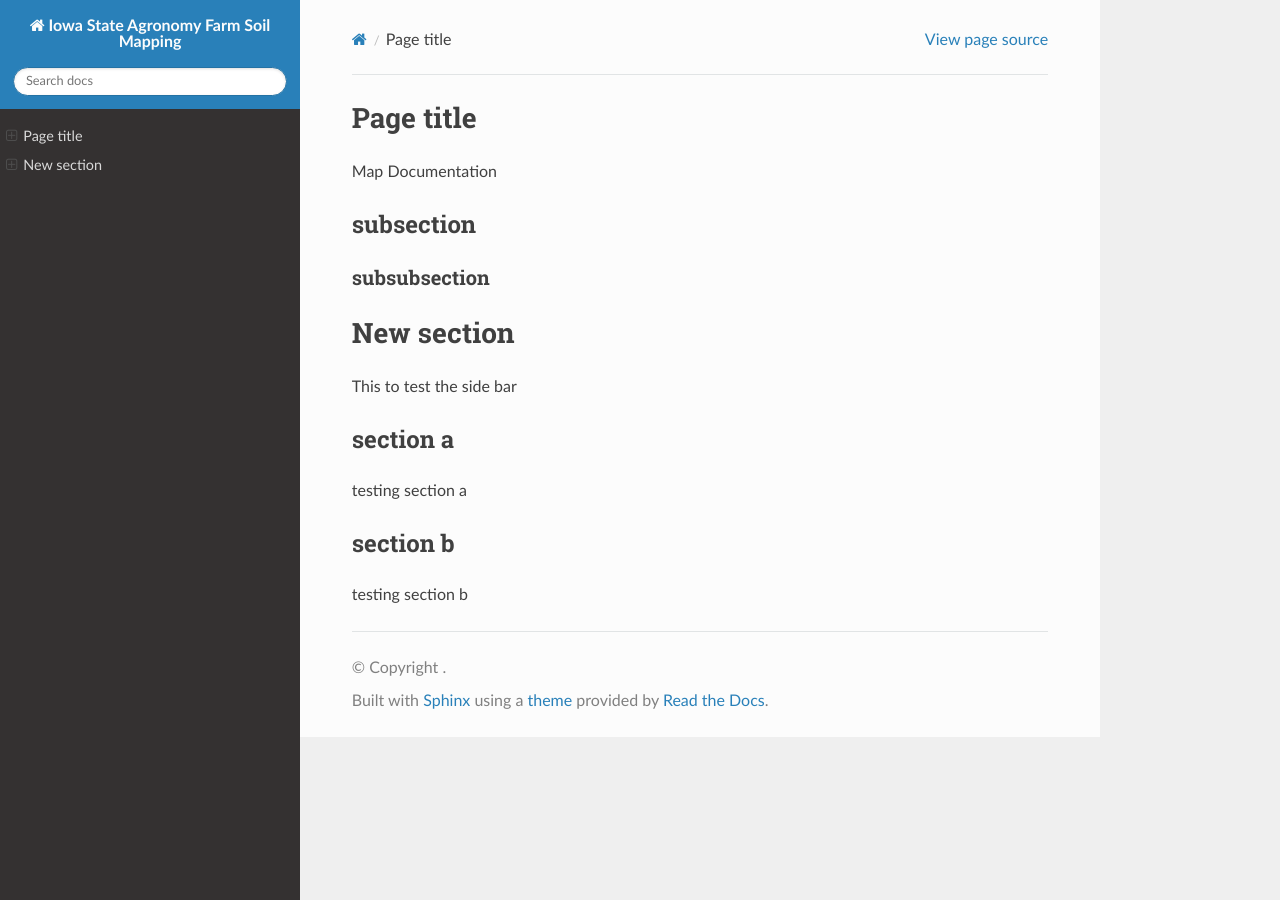
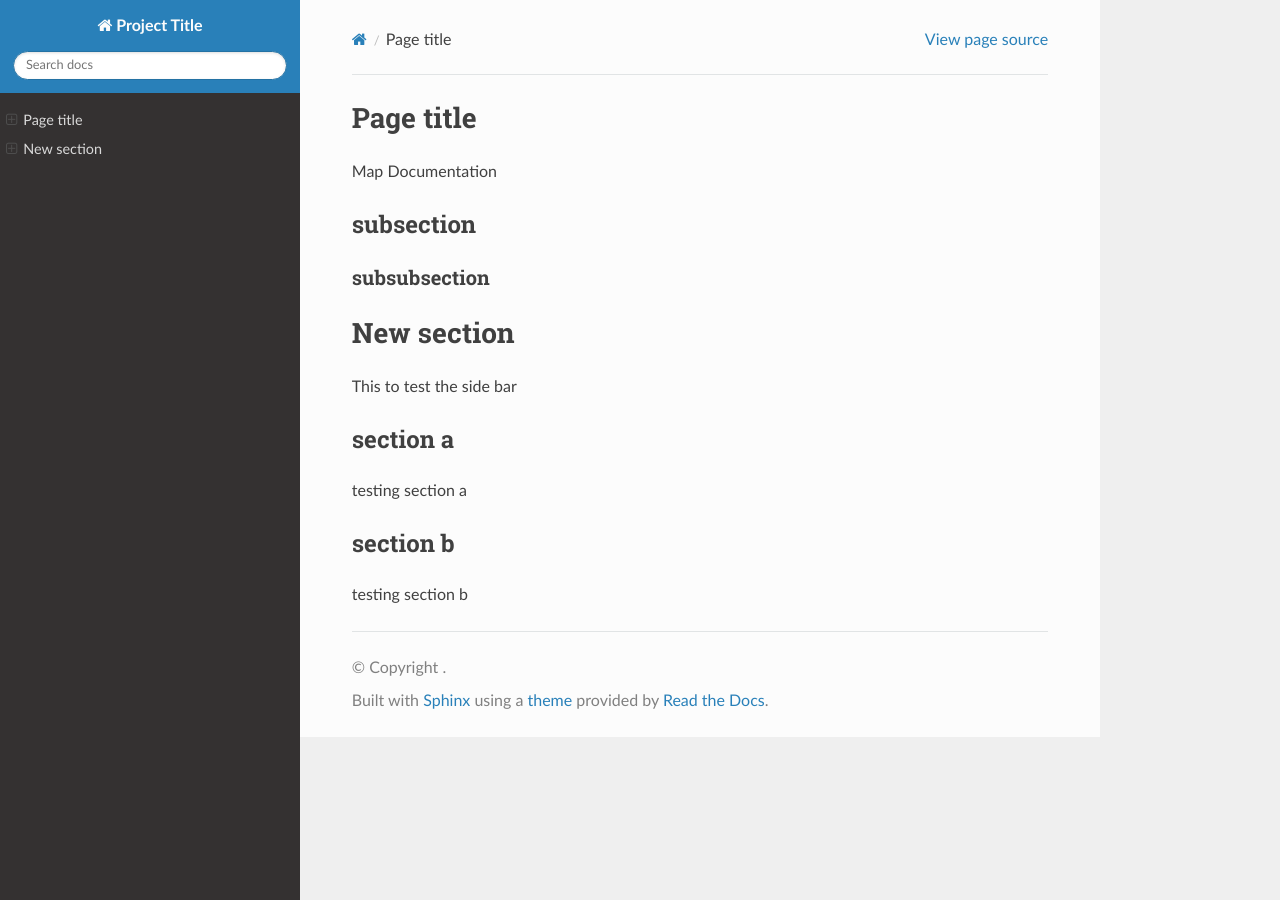
Before and after one commit to ajcecil/example_readthedocs, a Sphinx documentation site: the page built from docs/index.md, in a window 1280 px wide. Built offline with Sphinx 7.4.7 and the Read the Docs theme 3.1.0, drawn with Linux system fonts in a browser that asks for light colours.

Commit message:
Update conf.py

```diff
--- a/docs/conf.py
+++ b/docs/conf.py
@@ -4,8 +4,8 @@ import os
 import sys
 sys.path.insert(0, os.path.abspath(".."))  # so Sphinx can find your package
 
-project = "Iowa State Agronomy Farm Soil Mapping"
-author = "Alex Cecil"
+project = "Project Title"
+author = "Author"
 release = "0.1.0"
 
 # General configuration
```
